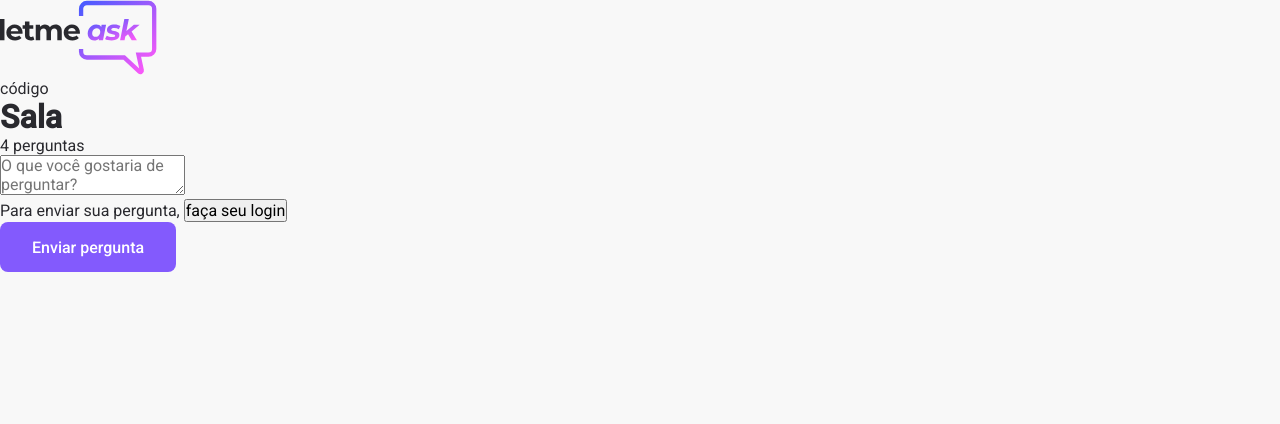
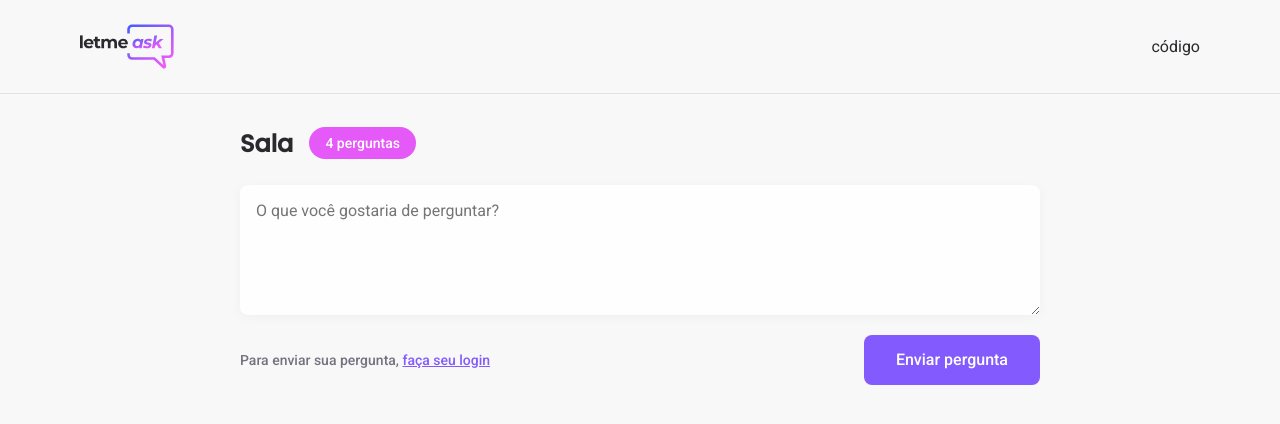
Before and after one commit to PrenitaVulpo/letmeask, a React (Create React App) app: page /rooms/1 in a window 1280 px wide. Shown: the top 424 px of the page. Built offline with nearby package versions, Linux system fonts and the light colour scheme; no server answers.

Commit message:
add room page styling

```diff
--- a/src/styles/room.scss
+++ b/src/styles/room.scss
@@ -0,0 +1,99 @@
+#page-room {
+	header {
+		padding: 24px;
+		border-bottom: 1px solid #e2e2e2;
+
+		.content {
+			max-width: 1120px;
+			margin: 0 auto;
+			display: flex;
+			justify-content: space-between;
+			align-items: center;
+
+			> img {
+				max-height: 45px;
+			}
+		}
+	}
+
+	main {
+		max-width: 800px;
+		margin: 0 auto;
+
+		.room-title {
+			margin: 32px 0 24px;
+			display: flex;
+			align-items: center;
+
+			h1 {
+				font-family: "Poppins", sans-serif;
+				font-size: 24px;
+				color: #29292e;
+			}
+
+			span {
+				margin-left: 16px;
+				background: #e559f9;
+				border-radius: 9999px;
+				padding: 8px 16px;
+				color: #fff;
+				font-weight: 500;
+				font-size: 14px;
+			}
+		}
+
+		form {
+			textarea {
+				width: 100%;
+				border: 0;
+				padding: 16px;
+				border-radius: 8px;
+				background: #fefefe;
+				box-shadow: 0 2px 12px rgba(0, 0, 0, 0.04);
+				resize: vertical;
+				min-height: 130px;
+			}
+
+			.form-footer {
+				display: flex;
+				justify-content: space-between;
+				align-items: center;
+				margin-top: 16px;
+
+				.user-info {
+					display: flex;
+					align-items: center;
+
+					img {
+						width: 32px;
+						height: 32px;
+						border-radius: 50%;
+					}
+
+					span {
+						margin-left: 8px;
+						color: #29292e;
+						font-weight: 500;
+						font-size: 14px;
+					}
+				}
+
+				> span {
+					font-size: 14px;
+					color: #737380;
+					font-weight: 500;
+
+					button {
+						background: transparent;
+						border: 0;
+						color: #835afd;
+						text-decoration: underline;
+						font-size: 14px;
+						font-weight: 500;
+						cursor: pointer;
+					}
+				}
+			}
+		}
+	}
+}
```
